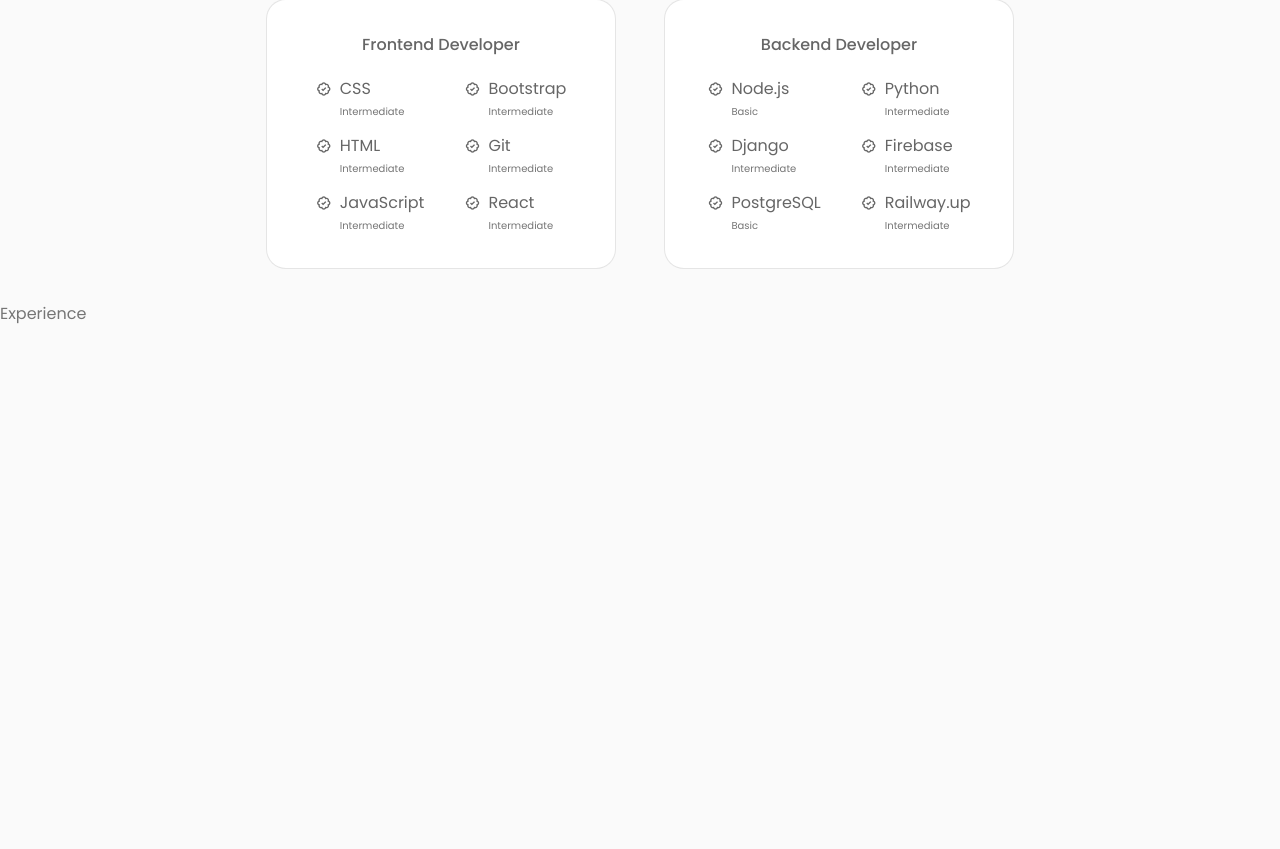
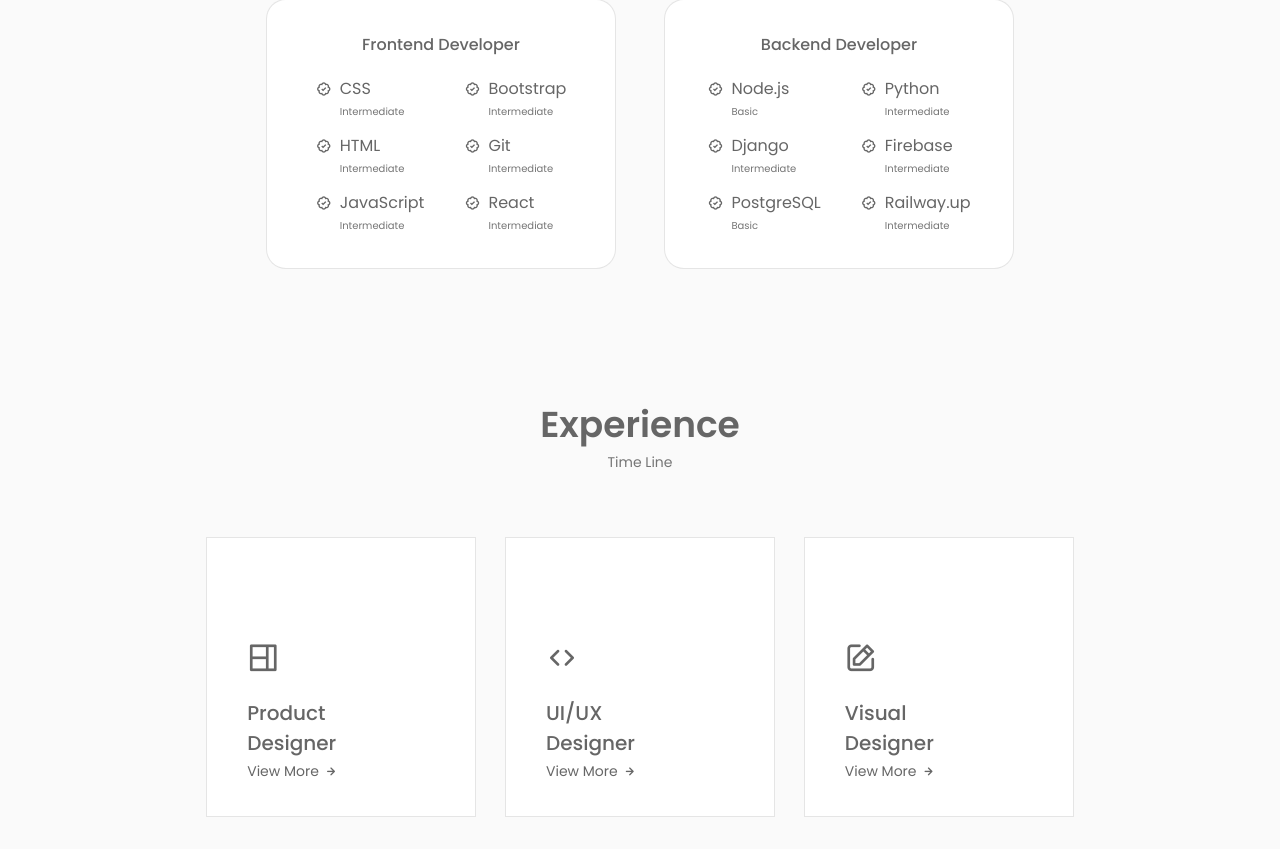
Before and after one commit to mikekim-fullstack/portfolio-mikekim, a React (Create React App) app: page / in a window 1280 px wide. Shown: the part 1629-2478 px from the top of the page. Before the commit the page ends 1955 px from the top, so only its background shows below. Built offline with nearby package versions, Linux system fonts and the light colour scheme.

Commit message:
Experience component is done

```diff
--- a/src/components/experience/Experience.js
+++ b/src/components/experience/Experience.js
@@ -1,8 +1,104 @@
-import React from 'react'
+import React, { useState, useEffect } from 'react'
 import './experience.css'
 const Experience = () => {
+    const contentData = [
+        {
+            id: 1,
+            icon: 'uil-web-grid',
+            title: ['Product', '<br/>', 'Designer'],
+            description: 'Lorem ipsum dolor sit amet consectetur adipisicing elit. ',
+        },
+        {
+            id: 2,
+            icon: 'uil-arrow',
+            title: ['UI/UX', '<br/>', 'Designer'],
+            description: 'Lorem ipsum dolor sit amet consectetur adipisicing elit. ',
+        },
+        {
+            id: 3,
+            icon: 'uil-edit',
+            title: ['Visual', '<br/>', 'Designer'],
+            description: 'Lorem ipsum dolor sit amet consectetur adipisicing elit. ',
+        },
+    ]
+    const experienceData = [
+        {
+            id: 1,
+            work: 'I develop the user interface',
+            icon: ''
+        },
+        {
+            id: 2,
+            work: 'Web page development'
+        },
+        {
+            id: 3,
+            work: 'I create ux element interface'
+        },
+        {
+            id: 4,
+            work: 'I position your brand'
+        },
+        {
+            id: 5,
+            work: 'Design and mockups of products for your company'
+        },
+        {
+            id: 6,
+            work: 'I develop the user interface'
+        },
+    ]
+    const [toggleModal, setToggleModal] = useState(-1)
     return (
-        <div>Experience</div>
+        <section className='experience section' id='experience'>
+            <h3 className="section-title">Experience</h3>
+            <span className="section-subtitle">Time Line</span>
+            <div className="experience-container container grid">
+                {/* ========= content lists ==================*/}
+                {
+                    contentData.map((cData, index) => (
+                        <div className="experience-content" key={cData.id}>
+                            <div>
+                                <i className={`uil ${cData.icon} experience-icon`}></i>
+                                <h3 className="experience-title">
+                                    {
+                                        cData.title.map((tData, index) => tData === '<br/>' ? <br /> : tData)
+                                    }
+                                </h3>
+                            </div>
+                            <span className={`experience-button`} onClick={() => setToggleModal(index)}>View More
+                                <i className={`uil uil-arrow-right experience-button-icon`}></i>
+                            </span>
+                            <div className={`experience-modal ${toggleModal === index ? 'active-modal' : ''}`}>
+                                <div className="experience-modal-content">
+                                    <i className="uil uil-times experience-modal-close" onClick={() => setToggleModal(-1)}></i>
+                                    <h3 className="experience-modal-title">
+                                        {
+                                            cData.title.map((tData, index) => tData === '<br/>' ? ' ' : tData)
+                                        }
+                                    </h3>
+                                    <p className="experience-modal-description">{cData.description}</p>
+                                    <ul className="experience-modal-lists grid">
+                                        {/* ======== Modal list data ======== */}
+                                        {
+                                            experienceData.map((edata) => (
+                                                <>
+                                                    <li className="experience-modal-list" key={edata.id}>
+                                                        <i className="uil uil-check-circle experience-modal-icon"></i>
+                                                        <p className="experience-modal-info">{edata.work}</p>
+                                                    </li>
+                                                </>
+                                            ))
+                                        }
+
+                                    </ul>
+                                </div>
+                            </div>
+                        </div>
+                    ))
+                }
+            </div>
+        </section>
     )
 }
 
--- a/src/components/experience/experience.css
+++ b/src/components/experience/experience.css
@@ -0,0 +1,169 @@
+.experience-container {
+    grid-template-columns: repeat(3, 270px);
+    justify-content: center;
+    column-gap: 1.8rem;
+}
+
+.experience-content {
+    position: relative;
+    border: 1px solid rgba(0, 0, 0, 0.1);
+    background-color: var(--container-color);
+    padding: 6rem 0 2rem 2.5rem;
+}
+
+.experience-icon {
+    display: block;
+    font-size: 2rem;
+    color: var(--title-color);
+    margin-bottom: var(--mb-1);
+}
+
+.experience-title {
+    font-size: var(--h3-font-size);
+    font-weight: var(--font-medium);
+}
+
+.experience-button {
+    color: var(--title-color);
+    font-size: var(--small-font-size);
+    display: inline-flex;
+    align-items: center;
+    column-gap: 0.25rem;
+    cursor: pointer;
+}
+
+.experience-button-icon {
+    font-size: 1rem;
+    transition: 0.3s;
+}
+
+.experience-button:hover .experience-button-icon {
+    transform: translateX(0.25rem)
+}
+
+.experience-modal {
+    /* display: none; */
+    position: fixed;
+    top: 0;
+    bottom: 0;
+    left: 0;
+    right: 0;
+    background-color: rgba(0, 0, 0, 0.5);
+    z-index: var(--z-modal);
+
+    display: flex;
+    align-items: center;
+    justify-content: center;
+    padding: 0 1rem;
+    /* ====== Active Modal: hide === */
+    opacity: 0;
+    visibility: hidden;
+    /* opacity: 1;
+    visibility: visible; */
+}
+
+.experience-modal-content {
+    width: 500px;
+    position: relative;
+    background-color: var(--container-color);
+    padding: 4.5rem 2.5rem 2.5rem;
+    border-radius: 2.5rem;
+}
+
+.experience-modal-close {
+    position: absolute;
+    top: 1.5rem;
+    right: 1.5rem;
+    font-size: 1.5rem;
+    color: var(--title-color);
+    cursor: pointer;
+}
+
+.experience-modal-title,
+.experience-modal-description {
+    text-align: center;
+}
+
+.experience-modal-title {
+    font-size: var(--h3-font-size);
+    font-weight: var(--font-medium);
+    margin-bottom: var(--mb-1);
+}
+
+.experience-modal-description {
+    font-size: var(--small-font-size);
+    padding: 0 3.5rem;
+    /* font-weight: var(--font-medium); */
+    margin-bottom: var(--mb-2);
+}
+
+.experience-modal-lists {
+    row-gap: 0.75rem;
+}
+
+.experience-modal-list {
+    display: flex;
+    align-items: center;
+    column-gap: 0.5rem;
+}
+
+.experience-modal-icon {
+    color: var(--title-color);
+    font-size: 1.1rem;
+}
+
+.experience-modal-info {
+    font-size: var(--small-font-size);
+}
+
+/* === Active Modal === */
+.active-modal {
+    visibility: visible;
+    opacity: 1;
+}
+
+/* ================= BREAK POINTS ================= */
+/* For Large Devices */
+@media screen and (max-width:992px) {
+    .experience-container {
+        grid-template-columns: repeat(3, 218px)
+    }
+}
+
+/* For Medium Devices */
+@media screen and (max-width:768px) {
+    .experience-container {
+        grid-template-columns: repeat(2, 1fr)
+    }
+
+    .experience-content {
+        padding: 3.5rem 0.5rem 1.25rem 1.5rem;
+    }
+
+    .experience-icon {
+        font-size: 1.5rem;
+    }
+}
+
+
+@media screen and (max-width:576px) {
+    .experience-modal-content {
+        padding: 4.5rem 1.5rem 2.5rem;
+    }
+
+    .experience-modal-description {
+        padding: 0;
+    }
+}
+
+/* For Small Devices */
+@media screen and (max-width:350px) {
+    .experience-container {
+        grid-template-columns: max-content;
+    }
+
+    .experience-content {
+        padding-right: 8rem;
+    }
+
+}
```
